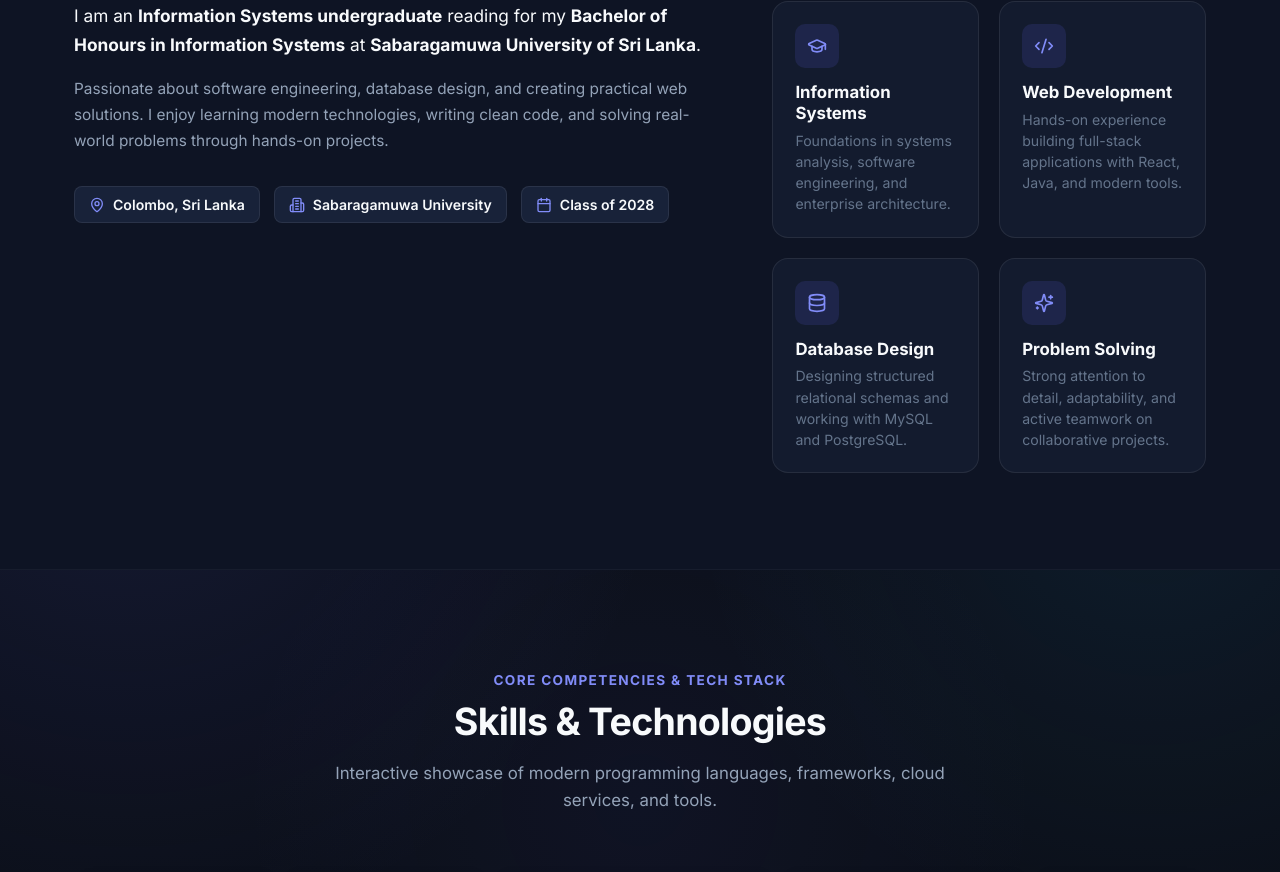
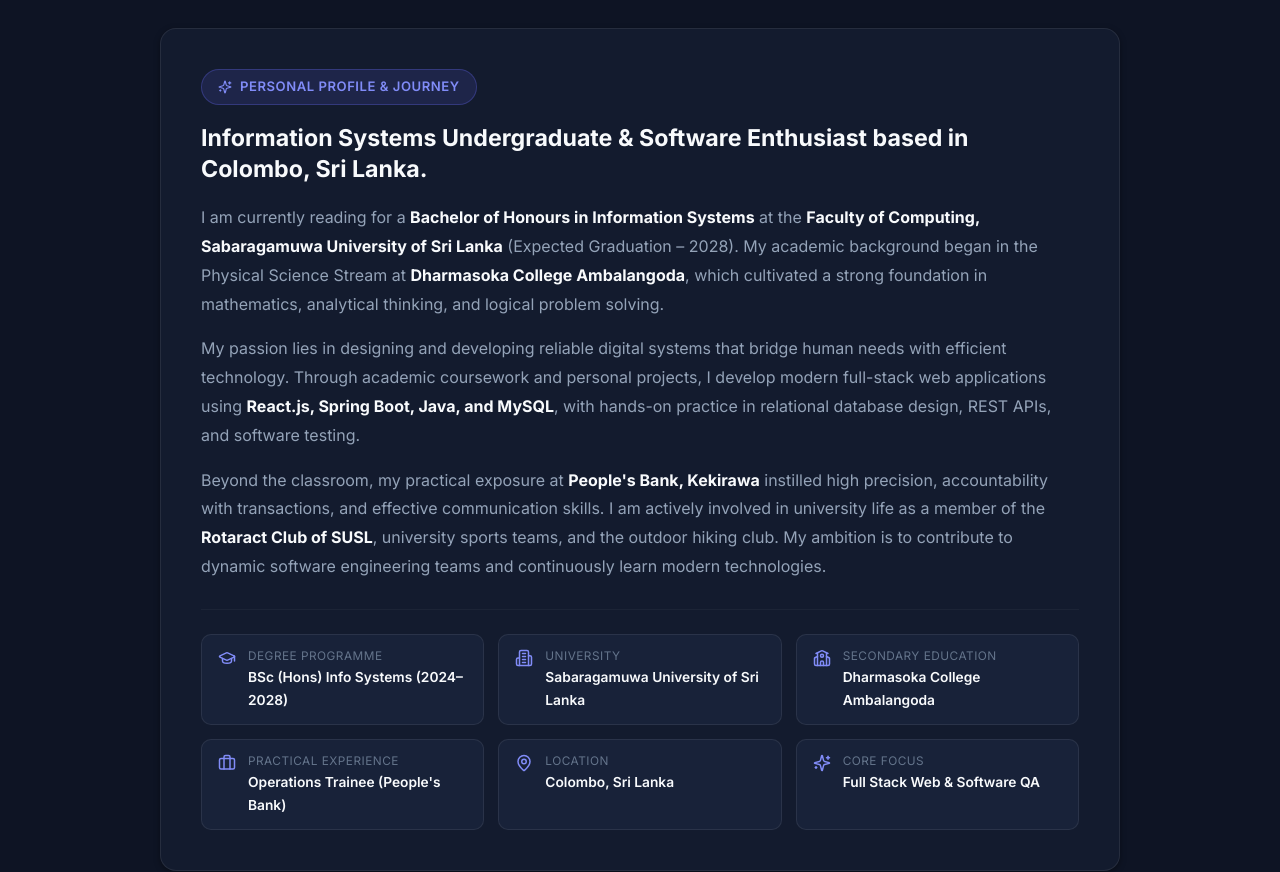
Before and after one commit to JMIG-Jayasooriya/my_portfolio, a React (Vite) app: page / in a window 1280 px wide. Shown: the part 1280-2152 px from the top of the page. Built offline with nearby package versions, Linux system fonts and the light colour scheme.

Commit message:
feat: add custom index.css and About component for portfolio theme styling

```diff
--- a/src/index.css
+++ b/src/index.css
@@ -683,63 +683,77 @@
 }
 
 /* About Section */
-.about-grid {
+.about-card-container {
+  max-width: 960px;
+  margin: 0 auto;
+  background-color: var(--bg-card);
+  border: 1px solid var(--border-color);
+  border-radius: var(--radius-card);
+  padding: 40px;
+  box-shadow: var(--shadow-sm);
+  transition: all var(--transition-normal);
+  position: relative;
+}
+
+.about-card-container:hover {
+  border-color: rgba(99, 102, 241, 0.45);
+  box-shadow: 0 16px 40px rgba(0, 0, 0, 0.5), 0 0 24px rgba(99, 102, 241, 0.12);
+}
+
+@media (max-width: 768px) {
+  .about-card-container {
+    padding: 24px;
+  }
+}
+
+.about-text p {
+  margin-bottom: 16px;
+  font-size: 1rem;
+  line-height: 1.8;
+  color: var(--text-body);
+}
+
+.about-text p strong {
+  color: var(--text-heading);
+}
+
+.about-quick-facts {
   display: grid;
-  grid-template-columns: 1.2fr 0.8fr;
-  gap: 48px;
-  align-items: start;
-}
-
-.about-text p {
-  margin-bottom: 20px;
-  font-size: 1.05rem;
-  line-height: 1.75;
-}
-
-.about-features {
-  display: grid;
-  grid-template-columns: repeat(2, 1fr);
-  gap: 20px;
-}
-
-.about-feature-card {
-  padding: 22px;
-  border-radius: var(--radius-card);
-  background-color: var(--bg-card);
-  border: 1px solid var(--border-color);
+  grid-template-columns: repeat(3, 1fr);
+  gap: 14px;
+  margin-top: 28px;
+  padding-top: 24px;
+  border-top: 1px solid var(--border-light);
+}
+
+@media (max-width: 868px) {
+  .about-quick-facts {
+    grid-template-columns: repeat(2, 1fr);
+  }
+}
+
+@media (max-width: 540px) {
+  .about-quick-facts {
+    grid-template-columns: 1fr;
+  }
+}
+
+.about-fact-item {
+  display: flex;
+  align-items: flex-start;
+  gap: 12px;
+  padding: 12px 16px;
+  background-color: var(--bg-card-subtle);
+  border: 1px solid var(--border-color);
+  border-radius: 10px;
+  font-size: 0.86rem;
   transition: all var(--transition-fast);
 }
 
-.about-feature-card:hover {
-  border-color: var(--border-hover);
-  background-color: var(--bg-card-hover);
-  transform: translateY(-3px);
-  box-shadow: var(--shadow-md);
-}
-
-.about-feature-icon {
-  width: 44px;
-  height: 44px;
-  border-radius: 10px;
-  background-color: var(--primary-soft);
-  color: var(--primary-light);
-  display: flex;
-  align-items: center;
-  justify-content: center;
-  margin-bottom: 14px;
-}
-
-.about-feature-title {
-  font-size: 1.05rem;
-  font-weight: 700;
-  margin-bottom: 6px;
-  color: var(--text-heading);
-}
-
-.about-feature-desc {
-  font-size: 0.88rem;
-  color: var(--text-muted);
-  line-height: 1.5;
+.about-fact-item:hover {
+  border-color: rgba(99, 102, 241, 0.4);
+  background-color: rgba(99, 102, 241, 0.12);
+  transform: translateY(-2px);
 }
 
 /* Skills Section */
--- a/src/sections/About.jsx
+++ b/src/sections/About.jsx
@@ -1,84 +1,98 @@
 import React from 'react';
 import SectionTitle from '../components/SectionTitle';
 import { personalInfo } from '../data/portfolioData';
-import { GraduationCap, Code2, Database, Sparkles, MapPin, Building2, Calendar } from 'lucide-react';
+import {
+  GraduationCap,
+  Building2,
+  School,
+  Briefcase,
+  MapPin,
+  Sparkles
+} from 'lucide-react';
 
 const About = () => {
   return (
     <section id="about" className="section section-alt">
       <div className="container">
         <SectionTitle
-          subtitle="GET TO KNOW ME"
+          subtitle="BACKGROUND & PROFILE"
           title="About Me"
-          description="A brief look into my academic background, technical focus, and interests."
+          description="A comprehensive look into my academic foundations, technical journey, and hands-on professional experiences."
         />
 
-        <div className="about-grid">
-          {/* Left: Concise Bio */}
+        {/* Centered Profile Card */}
+        <div className="about-card-container">
+          <div style={{ display: 'inline-flex', alignItems: 'center', gap: '8px', padding: '6px 16px', borderRadius: '9999px', backgroundColor: 'var(--primary-soft)', border: '1px solid var(--primary-border)', color: 'var(--primary-light)', fontSize: '0.82rem', fontWeight: 600, letterSpacing: '0.04em', textTransform: 'uppercase', marginBottom: '18px' }}>
+            <Sparkles size={14} />
+            <span>Personal Profile & Journey</span>
+          </div>
+
+          <h3 style={{ fontSize: '1.45rem', fontWeight: 700, color: 'var(--text-heading)', marginBottom: '18px', lineHeight: 1.35 }}>
+            Information Systems Undergraduate & Software Enthusiast based in Colombo, Sri Lanka.
+          </h3>
+
           <div className="about-text">
-            <p style={{ fontSize: '1.08rem', lineHeight: '1.7', color: 'var(--text-heading)', marginBottom: '16px' }}>
-              I am an <strong>Information Systems undergraduate</strong> reading for my <strong>{personalInfo.degree}</strong> at <strong>{personalInfo.university}</strong>.
-            </p>
-            <p style={{ fontSize: '0.96rem', lineHeight: '1.7', color: 'var(--text-body)', marginBottom: '24px' }}>
-              Passionate about software engineering, database design, and creating practical web solutions. I enjoy learning modern technologies, writing clean code, and solving real-world problems through hands-on projects.
+            <p>
+              I am currently reading for a <strong>Bachelor of Honours in Information Systems</strong> at the <strong>Faculty of Computing, Sabaragamuwa University of Sri Lanka</strong> (Expected Graduation – {personalInfo.expectedGraduation}). My academic background began in the Physical Science Stream at <strong>Dharmasoka College Ambalangoda</strong>, which cultivated a strong foundation in mathematics, analytical thinking, and logical problem solving.
             </p>
 
-            <div style={{ display: 'flex', flexWrap: 'wrap', gap: '14px', paddingTop: '8px' }}>
-              <div style={{ display: 'flex', alignItems: 'center', gap: '8px', color: 'var(--text-heading)', fontWeight: 600, fontSize: '0.88rem', padding: '6px 14px', backgroundColor: 'var(--bg-card-subtle)', borderRadius: '8px', border: '1px solid var(--border-color)' }}>
-                <MapPin size={16} color="var(--primary-light)" />
-                <span>{personalInfo.location}</span>
-              </div>
-              <div style={{ display: 'flex', alignItems: 'center', gap: '8px', color: 'var(--text-heading)', fontWeight: 600, fontSize: '0.88rem', padding: '6px 14px', backgroundColor: 'var(--bg-card-subtle)', borderRadius: '8px', border: '1px solid var(--border-color)' }}>
-                <Building2 size={16} color="var(--primary-light)" />
-                <span>Sabaragamuwa University</span>
-              </div>
-              <div style={{ display: 'flex', alignItems: 'center', gap: '8px', color: 'var(--text-heading)', fontWeight: 600, fontSize: '0.88rem', padding: '6px 14px', backgroundColor: 'var(--bg-card-subtle)', borderRadius: '8px', border: '1px solid var(--border-color)' }}>
-                <Calendar size={16} color="var(--primary-light)" />
-                <span>Class of {personalInfo.expectedGraduation}</span>
+            <p>
+              My passion lies in designing and developing reliable digital systems that bridge human needs with efficient technology. Through academic coursework and personal projects, I develop modern full-stack web applications using <strong>React.js, Spring Boot, Java, and MySQL</strong>, with hands-on practice in relational database design, REST APIs, and software testing.
+            </p>
+
+            <p>
+              Beyond the classroom, my practical exposure at <strong>People's Bank, Kekirawa</strong> instilled high precision, accountability with transactions, and effective communication skills. I am actively involved in university life as a member of the <strong>Rotaract Club of SUSL</strong>, university sports teams, and the outdoor hiking club. My ambition is to contribute to dynamic software engineering teams and continuously learn modern technologies.
+            </p>
+          </div>
+
+          {/* Structured Quick Facts Grid: 3 Columns x 2 Rows */}
+          <div className="about-quick-facts">
+            <div className="about-fact-item">
+              <GraduationCap size={18} color="var(--primary-light)" style={{ flexShrink: 0, marginTop: '2px' }} />
+              <div>
+                <div style={{ fontSize: '0.74rem', color: 'var(--text-muted)', textTransform: 'uppercase', letterSpacing: '0.04em' }}>Degree Programme</div>
+                <div style={{ fontWeight: 600, color: 'var(--text-heading)' }}>BSc (Hons) Info Systems (2024–2028)</div>
               </div>
             </div>
-          </div>
 
-          {/* Right: 4 Concise Essential Pillars */}
-          <div className="about-features">
-            <div className="about-feature-card">
-              <div className="about-feature-icon">
-                <GraduationCap size={20} />
+            <div className="about-fact-item">
+              <Building2 size={18} color="var(--primary-light)" style={{ flexShrink: 0, marginTop: '2px' }} />
+              <div>
+                <div style={{ fontSize: '0.74rem', color: 'var(--text-muted)', textTransform: 'uppercase', letterSpacing: '0.04em' }}>University</div>
+                <div style={{ fontWeight: 600, color: 'var(--text-heading)' }}>Sabaragamuwa University of Sri Lanka</div>
               </div>
-              <h4 className="about-feature-title">Information Systems</h4>
-              <p className="about-feature-desc">
-                Foundations in systems analysis, software engineering, and enterprise architecture.
-              </p>
             </div>
 
-            <div className="about-feature-card">
-              <div className="about-feature-icon">
-                <Code2 size={20} />
+            <div className="about-fact-item">
+              <School size={18} color="var(--primary-light)" style={{ flexShrink: 0, marginTop: '2px' }} />
+              <div>
+                <div style={{ fontSize: '0.74rem', color: 'var(--text-muted)', textTransform: 'uppercase', letterSpacing: '0.04em' }}>Secondary Education</div>
+                <div style={{ fontWeight: 600, color: 'var(--text-heading)' }}>Dharmasoka College Ambalangoda</div>
               </div>
-              <h4 className="about-feature-title">Web Development</h4>
-              <p className="about-feature-desc">
-                Hands-on experience building full-stack applications with React, Java, and modern tools.
-              </p>
             </div>
 
-            <div className="about-feature-card">
-              <div className="about-feature-icon">
-                <Database size={20} />
+            <div className="about-fact-item">
+              <Briefcase size={18} color="var(--primary-light)" style={{ flexShrink: 0, marginTop: '2px' }} />
+              <div>
+                <div style={{ fontSize: '0.74rem', color: 'var(--text-muted)', textTransform: 'uppercase', letterSpacing: '0.04em' }}>Practical Experience</div>
+                <div style={{ fontWeight: 600, color: 'var(--text-heading)' }}>Operations Trainee (People's Bank)</div>
               </div>
-              <h4 className="about-feature-title">Database Design</h4>
-              <p className="about-feature-desc">
-                Designing structured relational schemas and working with MySQL and PostgreSQL.
-              </p>
             </div>
 
-            <div className="about-feature-card">
-              <div className="about-feature-icon">
-                <Sparkles size={20} />
+            <div className="about-fact-item">
+              <MapPin size={18} color="var(--primary-light)" style={{ flexShrink: 0, marginTop: '2px' }} />
+              <div>
+                <div style={{ fontSize: '0.74rem', color: 'var(--text-muted)', textTransform: 'uppercase', letterSpacing: '0.04em' }}>Location</div>
+                <div style={{ fontWeight: 600, color: 'var(--text-heading)' }}>{personalInfo.location}</div>
               </div>
-              <h4 className="about-feature-title">Problem Solving</h4>
-              <p className="about-feature-desc">
-                Strong attention to detail, adaptability, and active teamwork on collaborative projects.
-              </p>
+            </div>
+
+            <div className="about-fact-item">
+              <Sparkles size={18} color="var(--primary-light)" style={{ flexShrink: 0, marginTop: '2px' }} />
+              <div>
+                <div style={{ fontSize: '0.74rem', color: 'var(--text-muted)', textTransform: 'uppercase', letterSpacing: '0.04em' }}>Core Focus</div>
+                <div style={{ fontWeight: 600, color: 'var(--text-heading)' }}>Full Stack Web & Software QA</div>
+              </div>
             </div>
           </div>
         </div>
```
